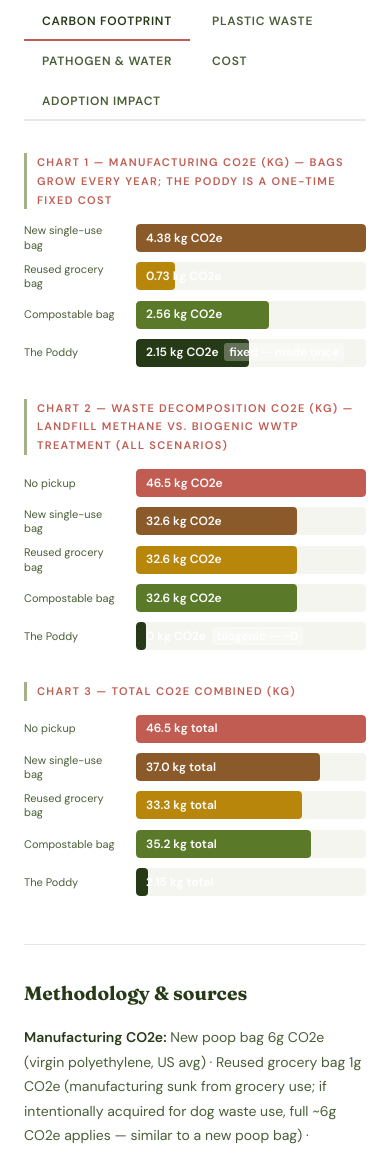
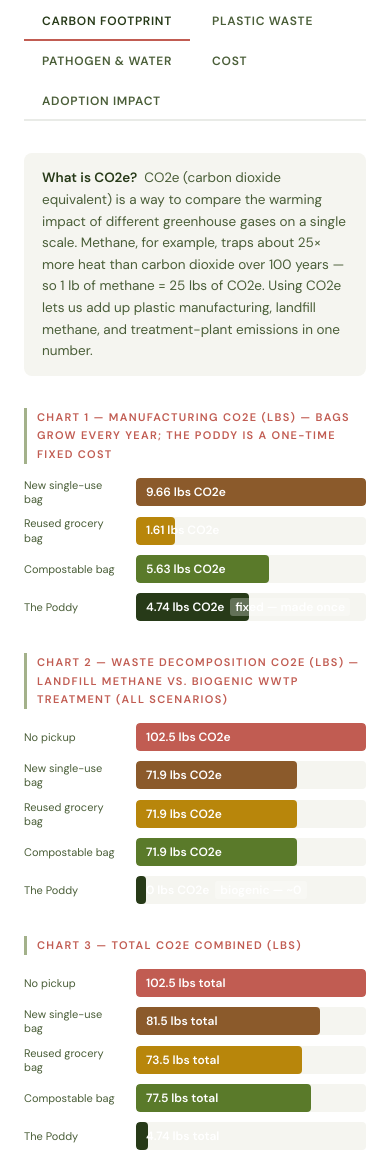
Before and after one commit to PaulMosher/gopoddy, a plain HTML site: page lca.html in a window 390 px wide. Shown: the part 814-1967 px from the top of the page. Drawn offline with Linux system fonts and the light colour scheme.

Commit message:
Larger mobile logo and switch to imperial

```diff
--- a/lca.html
+++ b/lca.html
@@ -129,6 +129,12 @@
     padding-left:10px; border-left:3px solid var(--green-sage);
   }
   .chart-eyebrow:first-child { margin-top:0; }
+  .info-note {
+    background:#f5f5f0; border-radius:8px; padding:14px 18px;
+    font-size:13.5px; line-height:1.6; color:var(--text-mid);
+    margin-bottom:24px;
+  }
+  .info-note strong { color:var(--green-deep); font-weight:600; }
 
   /* BAR CHARTS */
   .bar-item { display:flex; align-items:center; gap:12px; margin-bottom:10px; }
@@ -327,17 +333,18 @@
 
   <!-- CARBON TAB -->
   <div class="tab-panel active" id="tab-carbon">
-    <div class="chart-eyebrow">Chart 1 &mdash; Manufacturing CO2e (kg) &mdash; bags grow every year; the Poddy is a one-time fixed cost</div>
+    <div class="info-note"><strong>What is CO2e?</strong> &nbsp;CO2e (carbon dioxide equivalent) is a way to compare the warming impact of different greenhouse gases on a single scale. Methane, for example, traps about 25&times; more heat than carbon dioxide over 100 years &mdash; so 1 lb of methane = 25 lbs of CO2e. Using CO2e lets us add up plastic manufacturing, landfill methane, and treatment-plant emissions in one number.</div>
+    <div class="chart-eyebrow">Chart 1 &mdash; Manufacturing CO2e (lbs) &mdash; bags grow every year; the Poddy is a one-time fixed cost</div>
     <div id="mfg-chart"></div>
-    <div class="chart-eyebrow">Chart 2 &mdash; Waste decomposition CO2e (kg) &mdash; landfill methane vs. biogenic WWTP treatment (all scenarios)</div>
+    <div class="chart-eyebrow">Chart 2 &mdash; Waste decomposition CO2e (lbs) &mdash; landfill methane vs. biogenic WWTP treatment (all scenarios)</div>
     <div id="decomp-chart"></div>
-    <div class="chart-eyebrow">Chart 3 &mdash; Total CO2e combined (kg)</div>
+    <div class="chart-eyebrow">Chart 3 &mdash; Total CO2e combined (lbs)</div>
     <div id="total-chart"></div>
   </div>
 
   <!-- PLASTIC TAB -->
   <div class="tab-panel" id="tab-plastic">
-    <div class="chart-eyebrow">Plastic waste to landfill (kg) &mdash; no pickup excluded (no plastic used)</div>
+    <div class="chart-eyebrow">Plastic waste to landfill (lbs) &mdash; no pickup excluded (no plastic used)</div>
     <div class="card-grid-4" id="plastic-cards"></div>
     <div id="plastic-chart"></div>
   </div>
@@ -420,6 +427,15 @@
 const COST_NEW=0.04,COST_REUSED=0.08,COST_COMPOST=0.12,COST_PODDY=30;
 const LEACHATE=0.01,RESOURCE_PER_DOG_YR=20.34;
 const DECOMP_LANDFILL=32.6,DECOMP_NONE=46.5;
+const KG_TO_LBS=2.2046;
+
+// Convert kg to lbs and format with appropriate units (oz for tiny, lbs/T for everything else)
+function fmtLbs(kg){
+  const lbs=kg*KG_TO_LBS;
+  if(lbs===0)return'0 lbs';
+  if(lbs<0.1)return(lbs*16).toFixed(1)+' oz';
+  return fmt(lbs)+' lbs';
+}
 
 const SCENARIOS=[
   {id:'none',label:'No pickup',color:'#C15C52',tc:'#fff',
@@ -520,17 +536,17 @@
 
   document.getElementById('mfg-chart').innerHTML=mfgData.map(d=>{
     const p=Math.round((d.co2mfg/mxMfg)*100);
-    return bar(p,d.color,d.tc,d.label,fmt(d.co2mfg)+' kg CO2e',d.id==='poddy'?'fixed — made once':null);
+    return bar(p,d.color,d.tc,d.label,fmtLbs(d.co2mfg)+' CO2e',d.id==='poddy'?'fixed — made once':null);
   }).join('');
 
   document.getElementById('decomp-chart').innerHTML=data.map(d=>{
     const p=Math.round((d.co2decomp/mxDecomp)*100);
-    return bar(p,d.color,d.tc,d.label,fmt(d.co2decomp)+' kg CO2e',d.id==='poddy'?'biogenic — ~0':null);
+    return bar(p,d.color,d.tc,d.label,fmtLbs(d.co2decomp)+' CO2e',d.id==='poddy'?'biogenic — ~0':null);
   }).join('');
 
   document.getElementById('total-chart').innerHTML=data.map(d=>{
     const p=Math.round((d.co2total/mxTotal)*100);
-    return bar(p,d.color,d.tc,d.label,fmt(d.co2total)+' kg total',null);
+    return bar(p,d.color,d.tc,d.label,fmtLbs(d.co2total)+' total',null);
   }).join('');
 
   document.getElementById('plastic-cards').innerHTML=plasticData.map(d=>{
@@ -538,14 +554,14 @@
     return`<div class="m-card ${isPoddy?'best':isReused?'worst':''}">
       ${isPoddy?'<span class="m-badge badge-green">Best</span>':isReused?'<span class="m-badge badge-red">Most plastic</span>':'<span class="badge-space"></span>'}
       <div class="m-label">${d.label}</div>
-      <div class="m-val" style="color:${d.color}">${fmt(d.plastic)} kg</div>
-      <div class="m-sub">${isPoddy?'zero plastic to landfill':isReused?'grocery bags ~10g vs. poop bags ~6g':'to landfill'}</div>
+      <div class="m-val" style="color:${d.color}">${fmtLbs(d.plastic)}</div>
+      <div class="m-sub">${isPoddy?'zero plastic to landfill':isReused?'grocery bags ~0.35 oz vs. poop bags ~0.21 oz':'to landfill'}</div>
     </div>`;
   }).join('');
 
   document.getElementById('plastic-chart').innerHTML=plasticData.map(d=>{
     const p=Math.round((d.plastic/mxP)*100);
-    return bar(Math.max(p,d.id==='poddy'?1:p),d.color,d.tc,d.label,fmt(d.plastic)+' kg',null);
+    return bar(Math.max(p,d.id==='poddy'?1:p),d.color,d.tc,d.label,fmtLbs(d.plastic),null);
   }).join('');
 
   document.getElementById('score-cards').innerHTML=data.map(d=>{
@@ -616,12 +632,12 @@
     </div>
     <div class="scale-card">
       <div class="scale-title">Plastic waste avoided</div>
-      <div class="scale-stat">${fmt(newB.plastic)} kg</div>
+      <div class="scale-stat">${fmtLbs(newB.plastic)}</div>
       <div class="scale-sub">${fmt(newB.bags)} bags by count</div>
     </div>
     <div class="scale-card">
       <div class="scale-title">Total CO2e avoided vs. new bags</div>
-      <div class="scale-stat">${fmt(co2saved)} kg</div>
+      <div class="scale-stat">${fmtLbs(co2saved)}</div>
       <div class="scale-sub">Poddy is ~${ratio}x lower carbon</div>
     </div>
     <div class="scale-card">
@@ -641,10 +657,10 @@
     </div>`;
 
   document.getElementById('methodology-text').innerHTML=`
-    <p><strong>Manufacturing CO2e:</strong> New poop bag 6g CO2e (virgin polyethylene, US avg) &middot; Reused grocery bag 1g CO2e (manufacturing sunk from grocery use; if intentionally acquired for dog waste use, full ~6g CO2e applies &mdash; similar to a new poop bag) &middot; Compostable bag 3.5g CO2e &middot; Poddy 2.15kg CO2e one-time (2.1kg mfg + 0.05kg EOL, recycled resin, US-made, recyclable at end of life) &mdash; fixed regardless of years or dogs added. No pickup excluded from Chart 1: no product is manufactured.</p>
-    <p><strong>Waste decomposition CO2e:</strong> Dog waste produces methane as it decomposes. Methane carries 25&times; the warming impact of CO2 over 100 years. Three US landfill gas pathways weighted by prevalence: (1) ~35% of landfills collect gas for energy &mdash; best case; (2) ~25% flare gas &mdash; converts methane to CO2, better than atmospheric release; (3) ~40% have no gas collection &mdash; methane escapes at full 25&times; GWP. Weighted national average: ~32.6 kg CO2e/dog/year for all landfill scenarios. No pickup: ~46.5 kg CO2e/dog/year from surface decomposition methane. The Poddy routes waste to WWTP where aerobic treatment produces biogenic CO2 &mdash; carbon recently part of the living carbon cycle, not fossil carbon. Per standard LCA methodology (EPA, IPCC), biogenic CO2 is treated as carbon neutral. 10% of WWTPs also capture methane as biogas. Poddy decomposition CO2e: ~0.</p>
+    <p><strong>Manufacturing CO2e:</strong> New poop bag 0.013 lbs CO2e (virgin polyethylene, US avg) &middot; Reused grocery bag 0.002 lbs CO2e (manufacturing sunk from grocery use; if intentionally acquired for dog waste use, full ~0.013 lbs CO2e applies &mdash; similar to a new poop bag) &middot; Compostable bag 0.008 lbs CO2e &middot; Poddy 4.7 lbs CO2e one-time (4.6 lbs mfg + 0.11 lbs EOL, recycled resin, US-made, recyclable at end of life) &mdash; fixed regardless of years or dogs added. No pickup excluded from Chart 1: no product is manufactured.</p>
+    <p><strong>Waste decomposition CO2e:</strong> Dog waste produces methane as it decomposes. Methane carries 25&times; the warming impact of CO2 over 100 years. Three US landfill gas pathways weighted by prevalence: (1) ~35% of landfills collect gas for energy &mdash; best case; (2) ~25% flare gas &mdash; converts methane to CO2, better than atmospheric release; (3) ~40% have no gas collection &mdash; methane escapes at full 25&times; GWP. Weighted national average: ~72 lbs CO2e/dog/year for all landfill scenarios. No pickup: ~102 lbs CO2e/dog/year from surface decomposition methane. The Poddy routes waste to WWTP where aerobic treatment produces biogenic CO2 &mdash; carbon recently part of the living carbon cycle, not fossil carbon. Per standard LCA methodology (EPA, IPCC), biogenic CO2 is treated as carbon neutral. 10% of WWTPs also capture methane as biogas. Poddy decomposition CO2e: ~0.</p>
     <p><strong>Addressable market:</strong> Total US dog population ~90M (APPA 2026; AVMA 2025: 87.3M). ~18M rural dogs excluded &mdash; rural owners typically have open land where waste disperses naturally and are unlikely to adopt a collection system. Addressable market: 72M suburban and urban dogs (YouGov 2023).</p>
-    <p><strong>Other assumptions:</strong> 730 walks/year (2/day) &middot; 0.75 lbs waste/dog/day &middot; 23M fecal coliform/gram (EPA) &middot; Reused grocery bag: 10g plastic (heavier than dedicated poop bags), $0.08/bag avg (5&ndash;15&cent; in 12 states + 100+ localities, $0 elsewhere) &middot; Compostable bags landfilled &mdash; anaerobic landfill conditions prevent decomposition &middot; Poddy: $30 one-time lifetime cost, $0 recurring &middot; Landfill leachate: ~1% escape (EPA double-liner study; EPA notes all landfills eventually leak) &middot; WWTP: 90-99% pathogen removal; 70% biosolids land-applied as fertilizer; 10% of plants capture biogas &middot; Resource value: $20.34/dog/yr (biogas $15.56 + biosolids $4.78 &mdash; Go Poddy original analysis; sources: Argonne National Lab, American Biogas Council 2024, EIA Henry Hub 2025, Oklahoma State Extension) &middot; Cost breakeven Poddy vs. new bags: ~${beCost} months.</p>`;
+    <p><strong>Other assumptions:</strong> 730 walks/year (2/day) &middot; 0.75 lbs waste/dog/day &middot; 23M fecal coliform/gram (EPA) &middot; Reused grocery bag: 0.022 lbs plastic (~0.35 oz &mdash; heavier than dedicated poop bags at ~0.21 oz), $0.08/bag avg (5&ndash;15&cent; in 12 states + 100+ localities, $0 elsewhere) &middot; Compostable bags landfilled &mdash; anaerobic landfill conditions prevent decomposition &middot; Poddy: $30 one-time lifetime cost, $0 recurring &middot; Landfill leachate: ~1% escape (EPA double-liner study; EPA notes all landfills eventually leak) &middot; WWTP: 90-99% pathogen removal; 70% biosolids land-applied as fertilizer; 10% of plants capture biogas &middot; Resource value: $20.34/dog/yr (biogas $15.56 + biosolids $4.78 &mdash; Go Poddy original analysis; sources: Argonne National Lab, American Biogas Council 2024, EIA Henry Hub 2025, Oklahoma State Extension) &middot; Cost breakeven Poddy vs. new bags: ~${beCost} months.</p>`;
 }
 
 document.getElementById('dogs').addEventListener('input',render);
```
Also changed, not shown: index.html (+2 -2 lines).
